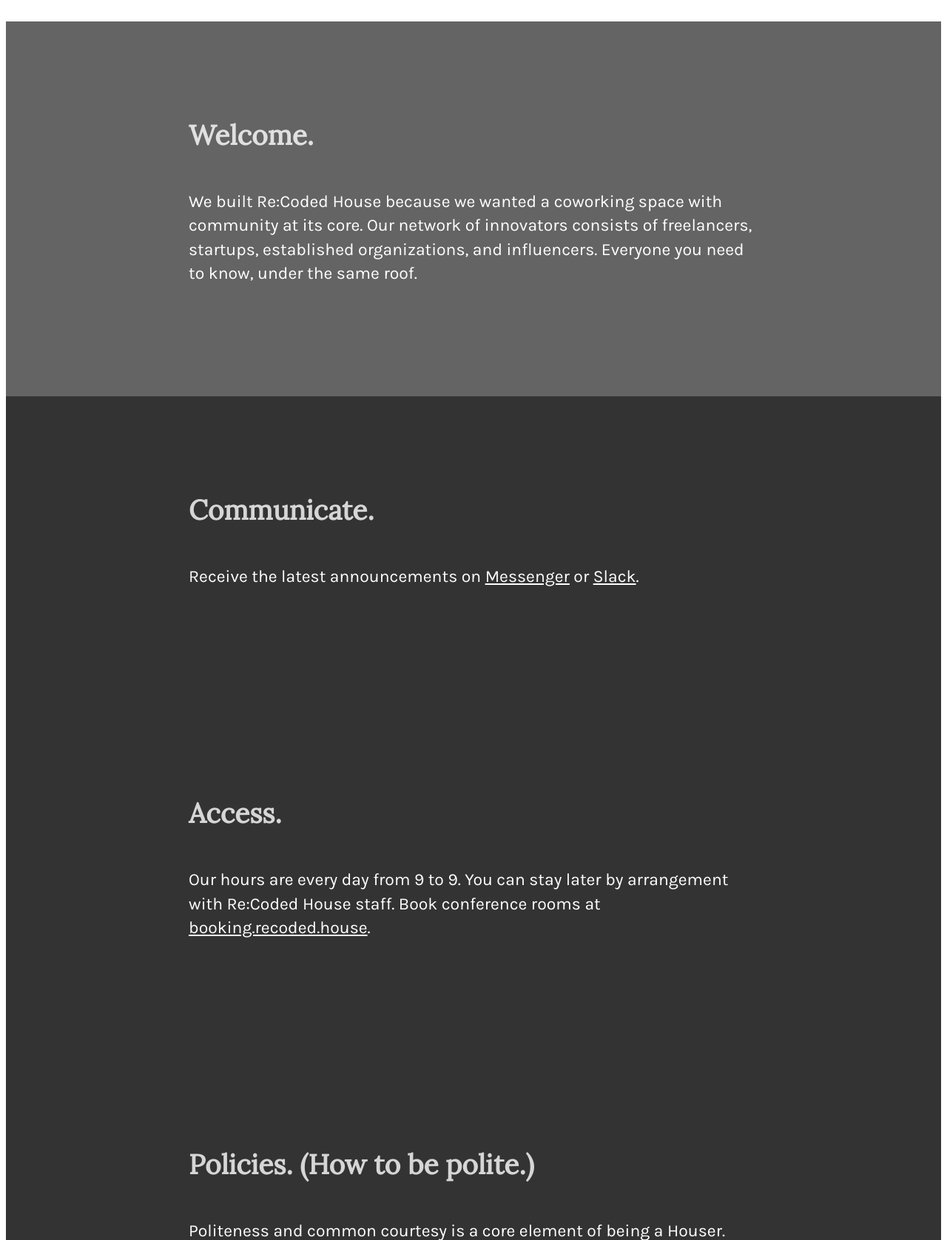
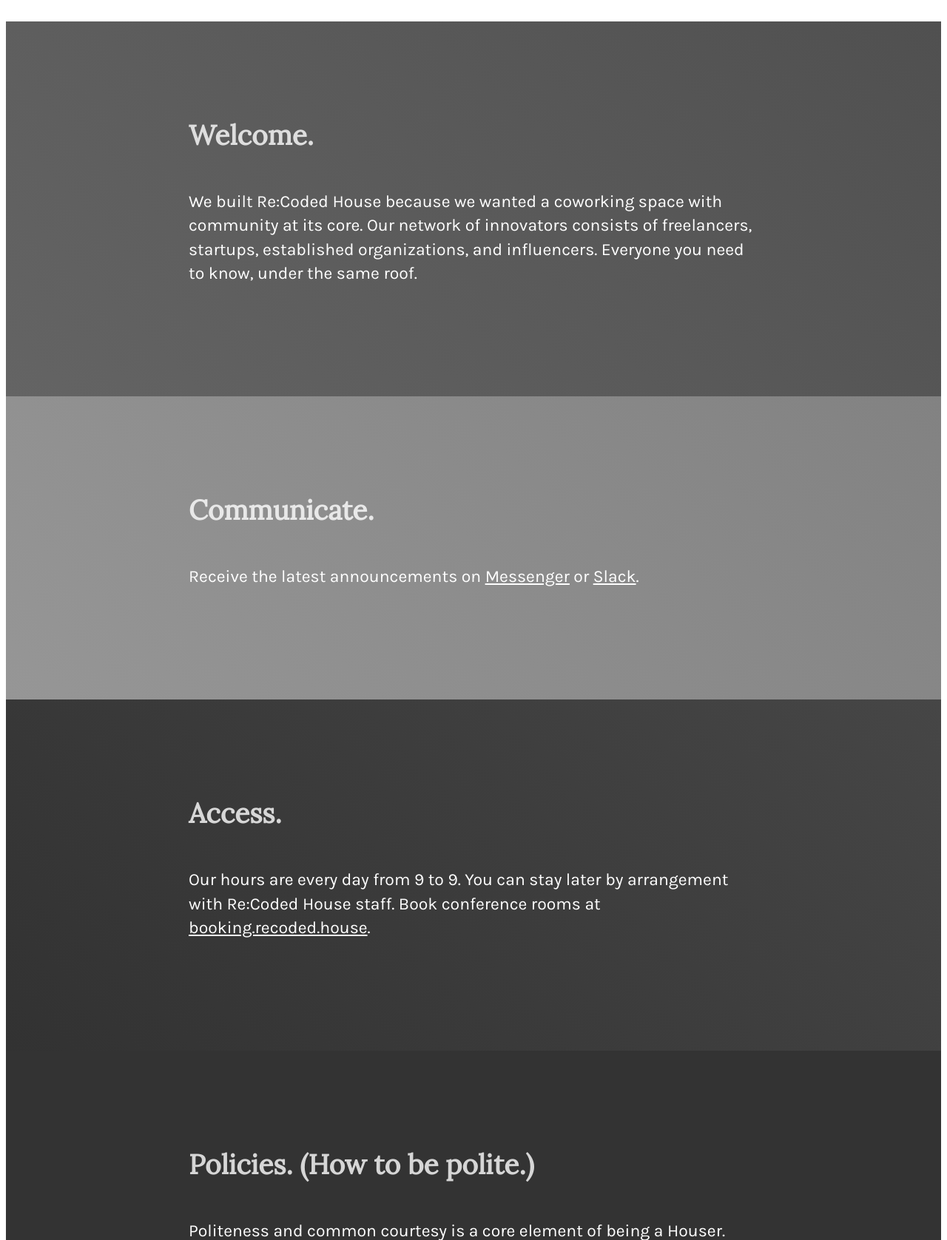
Before and after one commit to ReCoded-Org/welcome.recoded.house, a PHP site: page / in a window 1280 px wide. Shown: the top 1677 px of the page at 74% size. Run offline with PHP 8.4, Linux system fonts and the light colour scheme; some libraries are stand-ins or nearby versions.

Commit message:
Update index.php

```diff
--- a/index.php
+++ b/index.php
@@ -93,7 +93,17 @@ p, a {
 
 #div-welcome {
 	background: rgba(100,100,100,1);
-/*	background-image: linear-gradient(45deg, rgba(62,132,128,1), rgba(100,132,100,1)); */
+	background-image: linear-gradient(45deg, rgba(100,100,100,1), rgba(80,80,80,1));
+	}
+
+#div-communication {
+	background: rgba(150,150,150,1);
+	background-image: linear-gradient(45deg, rgba(150,150,150,1), rgba(130,130,130,1));
+	}
+
+#div-access {
+	background: rgba(50,50,50,1);
+	background-image: linear-gradient(45deg, rgba(50,50,50,1), rgba(70,70,70,1));
 	}
 
 </style></head>
@@ -113,20 +123,24 @@ p, a {
 		</div>
 	</div>
 
-<div class='div-bar' id='div-communication-bar'>
-	</div>
-
 <div class='div-content' id='div-communication'>
 	<h2><? echo $text_content['div-communication-header'] ?></h2>
 	<p><? echo $text_content['div-communication-body'] ?></p>
-	</div>
-
-<div class='div-bar' id='div-access-bar'>
+	<div class='div-bar' id='div-communication-bar'>
+		<amp-img src='social-icons/social-icon-001.png' layout='responsive' width='1' height='1'></amp-img>
+		<amp-img src='social-icons/social-icon-005.png' layout='responsive' width='1' height='1'></amp-img>
+		<amp-img src='social-icons/social-icon-010.png' layout='responsive' width='1' height='1'></amp-img>
+		</div>
 	</div>
 
 <div class='div-content' id='div-access'>
 	<h2><? echo $text_content['div-access-header'] ?></h2>
 	<p><? echo $text_content['div-access-body'] ?></p>
+	<div class='div-bar' id='div-access-bar'>
+		<amp-img src='social-icons/social-icon-018.png' layout='responsive' width='1' height='1'></amp-img>
+		<amp-img src='social-icons/social-icon-004.png' layout='responsive' width='1' height='1'></amp-img>
+		<amp-img src='social-icons/social-icon-015.png' layout='responsive' width='1' height='1'></amp-img>
+		</div>
 	</div>
 
 <div class='div-bar' id='div-policies-bar'>
```
